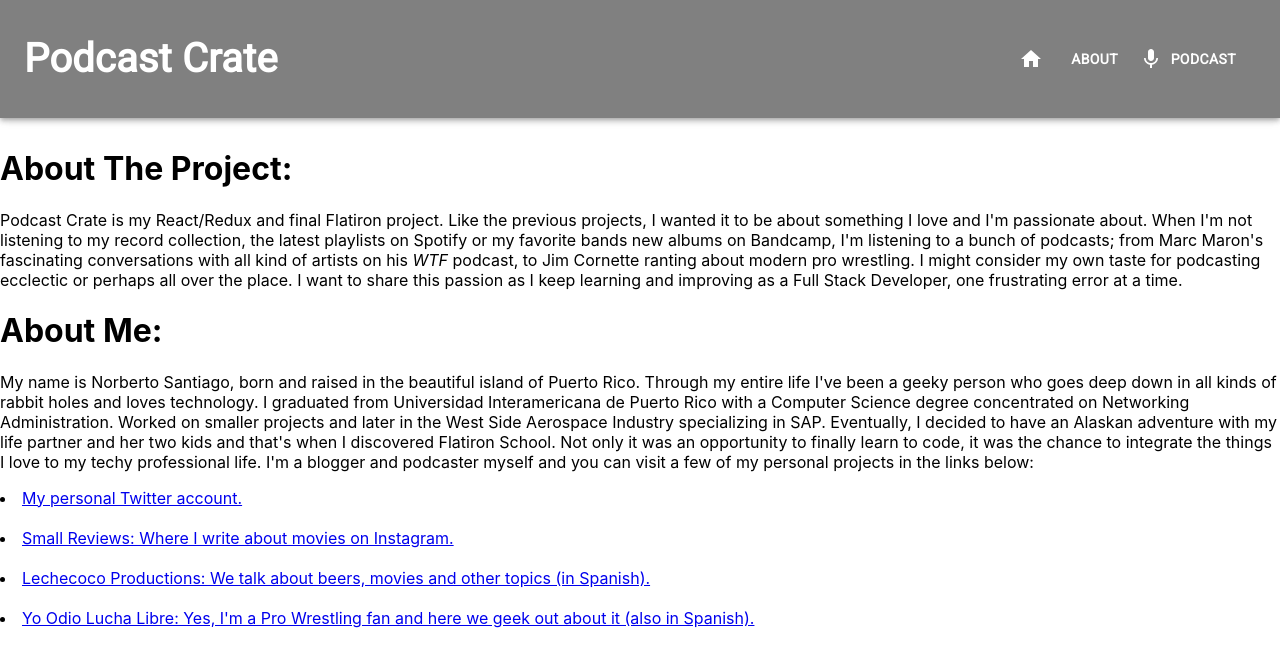
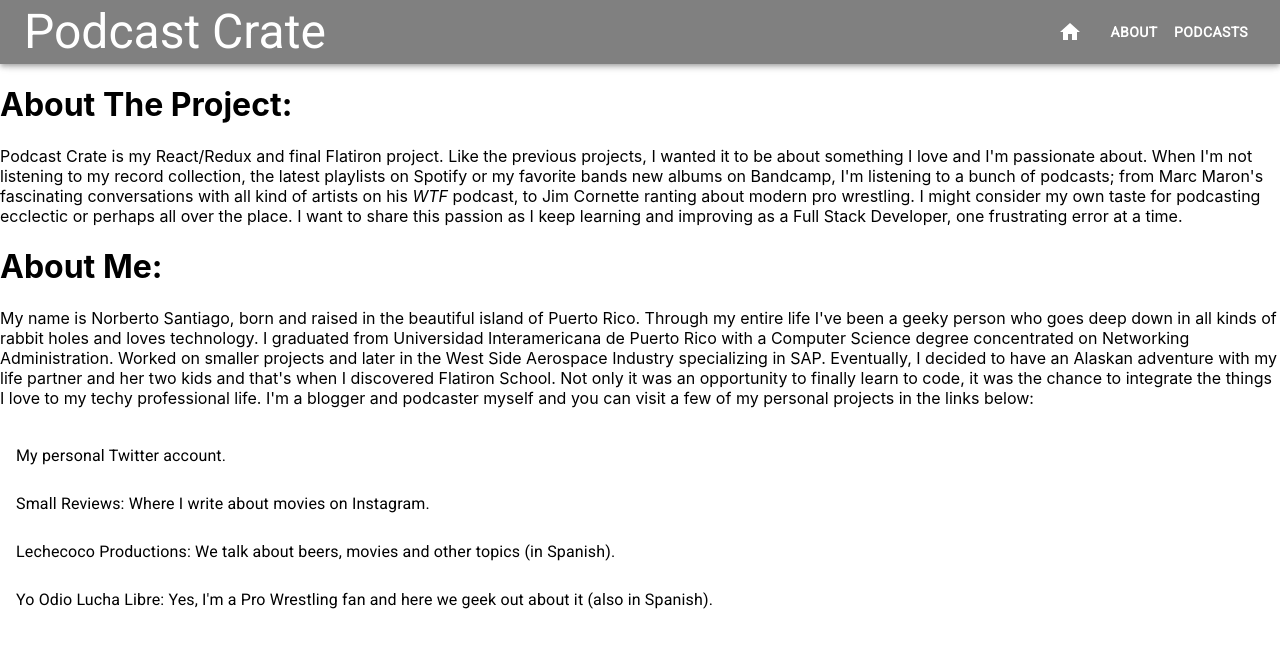
Before and after one commit to N-Santiago/podcast-crate-react-redux, a React (Create React App) app in the folder frontend/: page /about in a window 1280 px wide. Shown: the top 666 px of the page. Built offline with nearby package versions, Linux system fonts and the light colour scheme; no server answers.

Commit message:
Fixed links in About page and some Navbar details

```diff
--- a/frontend/src/App.js
+++ b/frontend/src/App.js
@@ -25,7 +25,6 @@ class App extends React.Component {
 
       <div className="App">
         < Navbar />
-        < Toolbar />
         < Toolbar />
         <Switch>
             <Route exact path='/' component={Home}/>
--- a/frontend/src/components/About.js
+++ b/frontend/src/components/About.js
@@ -1,3 +1,8 @@
+import List from '@material-ui/core/List';
+import ListItem from '@material-ui/core/ListItem';
+import Link from '@material-ui/core/Link';
+import ListItemText from '@material-ui/core/ListItemText';
+
 const About = () => {
   return (
     <div>
@@ -30,12 +35,20 @@ const About = () => {
 
           I'm a blogger and podcaster myself and you can visit a few of my personal
           projects in the links below:</p>}
-      {<lu>
-          <li><a href='https://twitter.com/Norbert_82' target="_blank" rel="noopener noreferrer">My personal Twitter account.</a></li><br />
-          <li><a href='https://www.instagram.com/thesmallreviews' target="_blank" rel="noopener noreferrer">Small Reviews: Where I write about movies on Instagram.</a></li><br />
-          <li><a href='https://www.instagram.com/lechecocoproductions' target="_blank" rel="noopener noreferrer">Lechecoco Productions: We talk about beers, movies and other topics (in Spanish).</a></li><br />
-          <li><a href='https://www.instagram.com/yoodioluchalibre/' target="_blank" rel="noopener noreferrer">Yo Odio Lucha Libre: Yes, I'm a Pro Wrestling fan and here we geek out about it (also in Spanish).</a></li><br />
-        </lu>}
+      {<List component="nav" aria-label="My Links" >
+          <ListItem button color="inherit" component={Link} href='https://twitter.com/Norbert_82' target="_blank" rel="noopener noreferrer">
+              <ListItemText primary="My personal Twitter account." />
+          </ListItem>
+          <ListItem button color="inherit" component={Link} href='https://www.instagram.com/thesmallreviews' target="_blank" rel="noopener noreferrer">
+            <ListItemText primary="Small Reviews: Where I write about movies on Instagram." />
+          </ListItem>
+          <ListItem button color="inherit" component={Link} href='https://www.instagram.com/lechecocoproductions' target="_blank" rel="noopener noreferrer">
+            <ListItemText primary="Lechecoco Productions: We talk about beers, movies and other topics (in Spanish)." />
+          </ListItem>
+          <ListItem button color="inherit" component={Link} href='https://www.instagram.com/yoodioluchalibre/' target="_blank" rel="noopener noreferrer">
+            <ListItemText primary="Yo Odio Lucha Libre: Yes, I'm a Pro Wrestling fan and here we geek out about it (also in Spanish)." />
+          </ListItem>
+        </List>}
     </div>
   );
 };
--- a/frontend/src/components/Navbar.js
+++ b/frontend/src/components/Navbar.js
@@ -7,8 +7,6 @@ import Button from '@material-ui/core/Button';
 import Link from '@material-ui/core/Link';
 import MenuItem from '@material-ui/core/MenuItem';
 import Menu from '@material-ui/core/Menu';
-import IconButton from '@material-ui/core/IconButton';
-import MicIcon from '@material-ui/icons/Mic';
 import HomeIcon from '@material-ui/icons/Home';
 
 const useStyles = makeStyles((theme) => ({
@@ -47,21 +45,21 @@ export default function NavBar() {
       }}
       >
         <Toolbar>
-          <Typography variant="h6" className={classes.title}>
-            <h1>Podcast Crate</h1>
+          <Typography variant="h3" className={classes.title}>
+            Podcast Crate
           </Typography>
           <Button color="inherit" component={Link} href={"/"}><HomeIcon/></Button>
           <Button color="inherit" component={Link} href={"/about"}><strong>About</strong></Button>
           <div>
-              <IconButton
+              <Button
                 roboto-label="podcasts"
                 roboto-controls="menu-appbar"
                 roboto-haspopup="true"
                 onClick={handleMenu}
                 color="inherit"
               >
-                <MicIcon /><Button color="inherit"><strong>Podcast</strong></Button>
-              </IconButton>
+                <strong>Podcasts</strong>
+              </Button>
               <Menu
                 id="menu-appbar"
                 anchorEl={anchorEl}
@@ -77,8 +75,8 @@ export default function NavBar() {
                 open={open}
                 onClose={handleClose}
               >
-                <MenuItem component={Link} href={"/podcasts"} onClick={handleClose}>Podcasts</MenuItem>
-                <MenuItem component={Link} href={"/podcasts/new"} onClick={handleClose}>New</MenuItem>
+                <MenuItem color="inherit" component={Link} href={"/podcasts"} onClick={handleClose}>Podcasts</MenuItem>
+                <MenuItem color="inherit" component={Link} href={"/podcasts/new"} onClick={handleClose}>New</MenuItem>
               </Menu>
             </div>
         </Toolbar>
```
